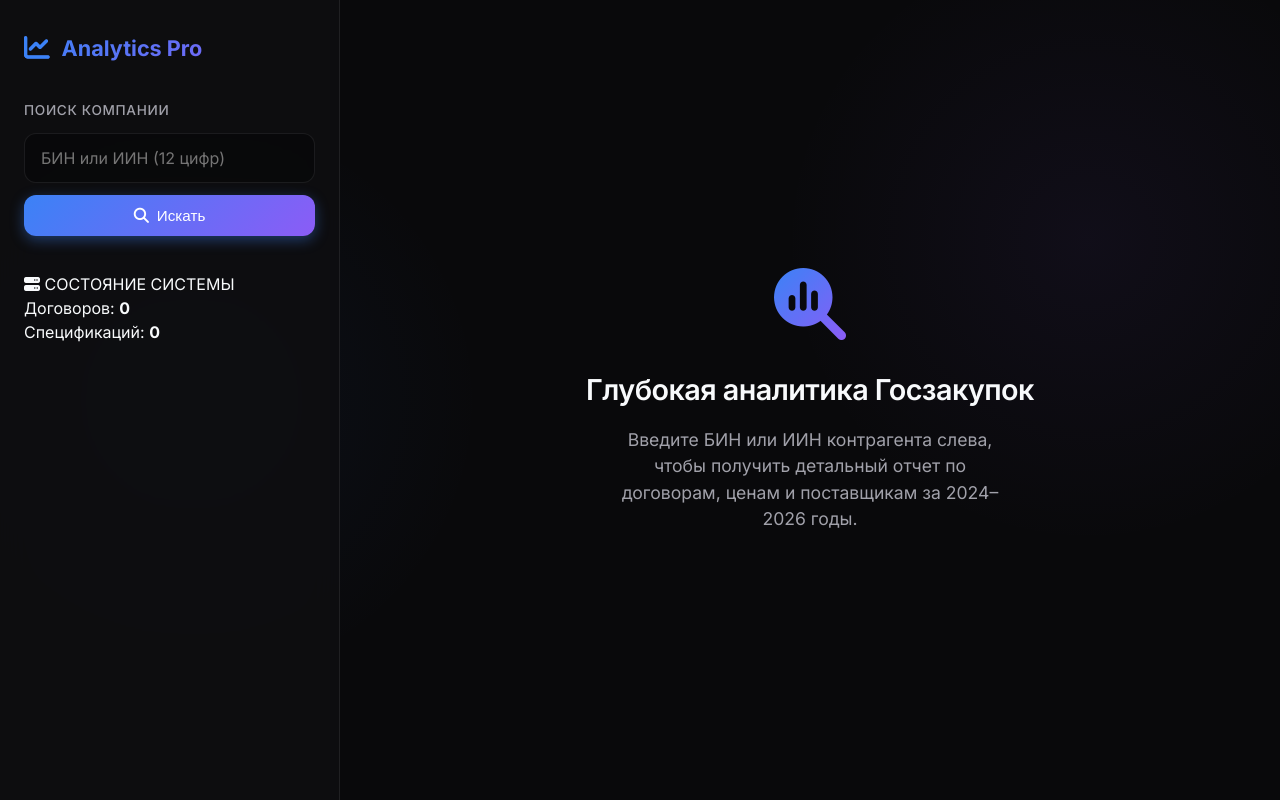
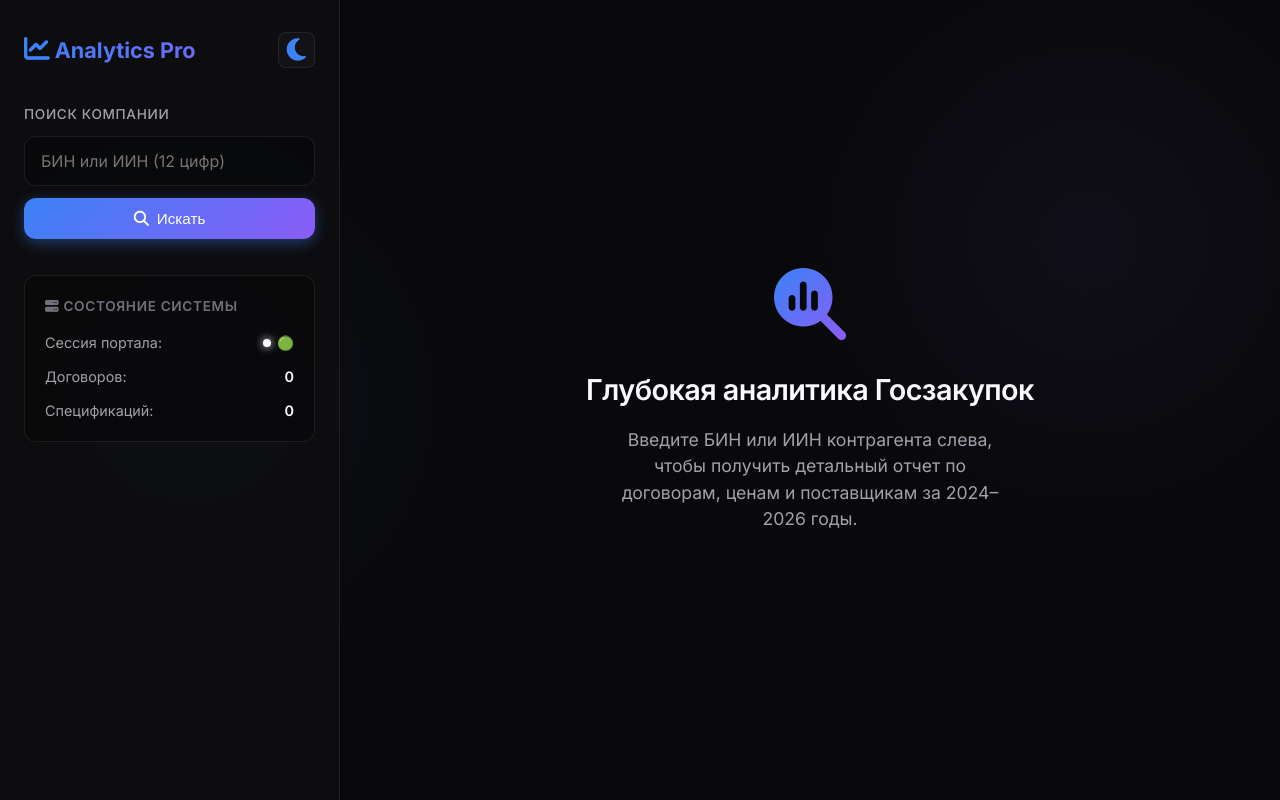
Before and after one commit to AsylkhanKali/analytics_goszakup, a FastAPI app: page / in a window 1280 px wide. Run offline with FastAPI, Linux system fonts and the light colour scheme.

Commit message:
Fix JS syntax error and restore status layout with global theme toggle

```diff
--- a/web/static/js/main.js
+++ b/web/static/js/main.js
@@ -26,8 +26,9 @@ document.addEventListener('DOMContentLoaded', () => {
         try {
             const res = await fetch('/api/status');
             const data = await res.json();
-            document.getElementById('dbContractsCount').textContent = new Intl.NumberFormat('ru-RU').format(data.contracts_count);
-            document.getElementById('dbSpecsCount').textContent = new Intl.NumberFormat('ru-RU').format(data.specs_count);
+            document.getElementById('authStatusIcon').textContent = '🟢';
+            document.getElementById('contractsCount').textContent = new Intl.NumberFormat('ru-RU').format(data.contracts_count);
+            document.getElementById('specsCount').textContent = new Intl.NumberFormat('ru-RU').format(data.specs_count);
         } catch (e) {
             console.error(e);
         }
@@ -190,6 +191,7 @@ document.addEventListener('DOMContentLoaded', () => {
         });
     });
 
+
     // Excel
     document.getElementById('excelBtn').addEventListener('click', () => {
         if (currentBin) {
@@ -219,7 +221,6 @@ document.addEventListener('DOMContentLoaded', () => {
     // Uptime Robot (Keep-Alive): Ping backend every 10 minutes to prevent Render from sleeping
     // while the user has this tab open.
     setInterval(fetchStatus, 10 * 60 * 1000);
-});
 
     // Theme Toggle
     const themeToggleBtn = document.getElementById('themeToggleBtn');
@@ -241,3 +242,4 @@ themeToggleBtn.addEventListener('click', () => {
         localStorage.setItem('theme', isLight ? 'light' : 'dark');
         updateTheme();
     });
+});
--- a/web/templates/index.html
+++ b/web/templates/index.html
@@ -12,9 +12,14 @@
     <div class="app-container">
         <!-- Sidebar -->
         <aside class="sidebar">
-            <div class="brand">
-                <i class="fa-solid fa-chart-line"></i>
-                <span>Analytics Pro</span>
+            <div class="brand" style="display: flex; justify-content: space-between; align-items: center;">
+                <div>
+                    <i class="fa-solid fa-chart-line"></i>
+                    <span>Analytics Pro</span>
+                </div>
+                <button id="themeToggleBtn" class="btn btn-secondary btn-sm" style="padding: 4px 8px; border-radius: var(--radius-sm);" title="Переключить тему">
+                    <i class="fa-solid fa-moon"></i>
+                </button>
             </div>
 
             <div class="search-box">
@@ -23,17 +28,19 @@
                 <button id="searchBtn" class="btn btn-primary"><i class="fa-solid fa-magnifying-glass"></i> Искать</button>
             </div>
 
-            <div class="sidebar-box">
-                <div class="box-title"><i class="fa-solid fa-server"></i> СОСТОЯНИЕ СИСТЕМЫ</div>
-                <div class="box-content">
-                    <div class="status-row">
-                        <span>Договоров:</span>
-                        <strong id="dbContractsCount">0</strong>
-                    </div>
-                    <div class="status-row">
-                        <span>Спецификаций:</span>
-                        <strong id="dbSpecsCount">0</strong>
-                    </div>
+            <div class="system-status">
+                <h3><i class="fa-solid fa-server"></i> Состояние системы</h3>
+                <div class="status-item">
+                    <span>Сессия портала:</span>
+                    <span id="authStatusIcon" class="indicator">⏳</span>
+                </div>
+                <div class="status-item">
+                    <span>Договоров:</span>
+                    <span id="contractsCount">-</span>
+                </div>
+                <div class="status-item">
+                    <span>Спецификаций:</span>
+                    <span id="specsCount">-</span>
                 </div>
             </div>
         </aside>
@@ -72,7 +79,6 @@
                         <div id="roleBadges" style="margin-top: 12px; font-size: 0.9rem; font-weight: 500;"></div>
                     </div>
                     <div class="header-actions">
-                        <button id="themeToggleBtn" class="btn btn-secondary" title="Переключить тему"><i class="fa-solid fa-moon"></i></button>
                         <button id="syncBtn" class="btn btn-secondary"><i class="fa-solid fa-cloud-arrow-down"></i> Допрогрузить</button>
                         <button id="excelBtn" class="btn btn-primary"><i class="fa-solid fa-file-excel"></i> Экспорт в Excel</button>
                     </div>
@@ -178,4 +184,15 @@
         </main>
     </div>
 
-    <!-- Auth Modal -->
+    <!-- Sync Modal -->
+    <div id="syncModal" class="modal">
+        <div class="modal-content text-center" style="max-width:400px;">
+            <div class="spinner" style="margin: 0 auto 20px;"></div>
+            <h2>Синхронизация...</h2>
+            <p>Идёт выкачка свежих договоров напрямую с портала Goszakup. Пожалуйста, подождите.</p>
+        </div>
+    </div>
+
+    <script src="/static/js/main.js?v=4"></script>
+</body>
+</html>
```
Lines whose indentation alone changed are shown as unchanged.
